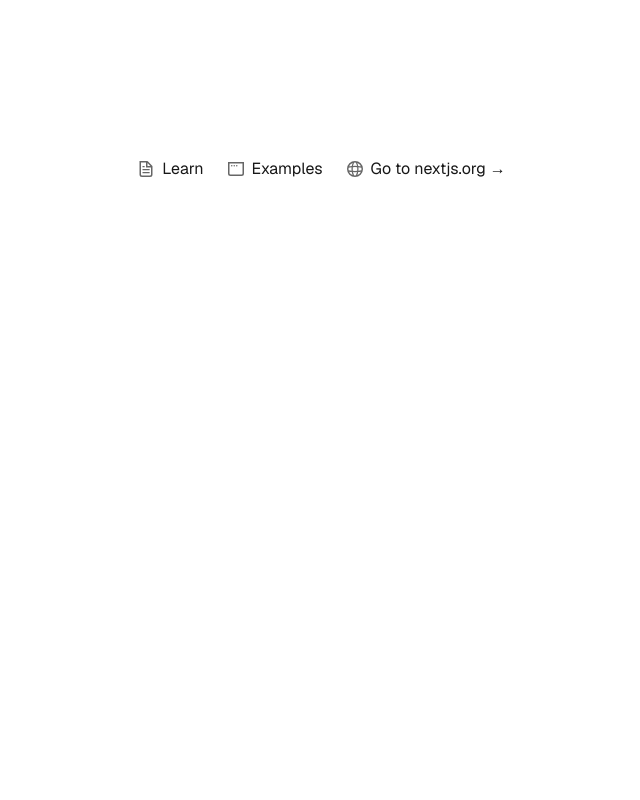
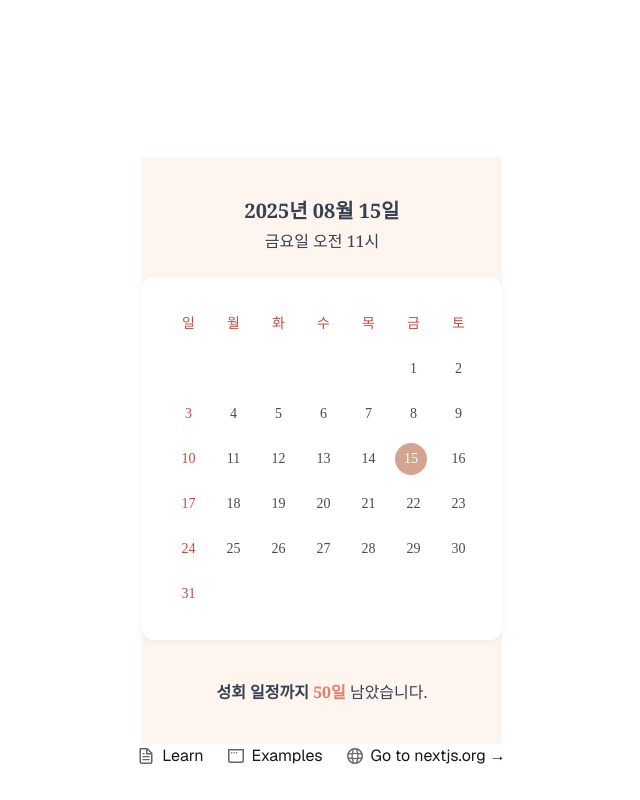
Before and after one commit to Moon301/swmc, a Next.js app: page / in a window 1280 px wide. Shown: the part 699-1499 px from the top of the page, without its empty margins (318-958 px from the left). Before the commit the page ends 912 px from the top, so only its background shows below. Built offline with nearby package versions, Linux system fonts and the light colour scheme.

Commit message:
calendar componets 추가

```diff
--- /dev/null
+++ b/src/app/components/Calendar.tsx
@@ -0,0 +1,69 @@
+'use client';
+import { useEffect, useState } from 'react';
+
+export default function Calendar() {
+    const dDay = new Date('2025-08-15T11:00:00');
+    const [countdown, setCountdown] = useState({
+        days: 0,
+    });
+
+    // 카운트다운 계산
+    useEffect(() => {
+        const updateCountdown = () => {
+            const now = new Date();
+            const diff = dDay.getTime() - now.getTime();
+            const days = Math.floor(diff / (1000 * 60 * 60 * 24));
+
+            setCountdown({ days });
+        };
+
+        updateCountdown();
+        const timer = setInterval(updateCountdown, 1000);
+        return () => clearInterval(timer);
+    }, []);
+
+    return (
+        <section className="flex flex-col items-center bg-[#fdf5ee] text-center py-10 text-gray-700 font-serif">
+            <h2 className="text-xl font-semibold mb-1">2025년 08월 15일 </h2>
+            <p className="text-md mb-6">금요일 오전 11시</p>
+
+            {/* 달력 */}
+            <div className="calendar bg-white rounded-xl shadow p-4 mb-6">
+                <table className="table-fixed text-sm w-full text-gray-700">
+                    <thead>
+                        <tr>
+                            <th className="p-1">일</th><th>월</th><th>화</th><th>수</th><th>목</th><th>금</th><th>토</th>
+                        </tr>
+                    </thead>
+                    <tbody>
+                        {/* 날짜 데이터 - 간단 구현 (10월 기준) */}
+                        <tr>
+                            <td className="text-[#c64a3f]"> &nbsp; </td><td>&nbsp;</td><td>&nbsp;</td><td>&nbsp;</td><td>&nbsp;</td><td>1</td><td>2</td>
+                        </tr>
+                        <tr>
+                            <td>3</td><td>4</td><td>5</td><td>6</td><td>7</td><td>8</td><td>9</td>
+                        </tr>
+                        <tr>
+                            <td className="text-[#c64a3f]">10</td><td>11</td><td>12</td><td>13</td><td>14</td>
+                            <td> <div className="w-8 h-8 flex items-center justify-center bg-[#d3a48f] text-white rounded-full">15</div> </td><td>16</td>
+                        </tr>
+                        <tr>
+                            <td className="text-[#c64a3f]">17</td><td>18</td><td>19</td><td>20</td><td>21</td><td>22</td><td>23</td>
+                        </tr>
+                        <tr>
+                            <td className="text-[#c64a3f]">24</td><td>25</td><td>26</td><td>27</td><td>28</td><td>29</td><td>30</td>
+                        </tr>
+                        <tr>
+                            <td className="text-[#c64a3f]">31</td><td></td><td></td><td></td><td></td><td></td><td></td>
+                        </tr>
+                    </tbody>
+                </table>
+            </div>
+
+            <p className="text-lm mt-10">
+                <span className="font-semibold "> 성회 일정까지 </span>
+                <span className="text-[#e87b6a] font-bold">{countdown.days}일</span> 남았습니다.
+            </p>
+        </section>
+    );
+}
--- a/src/app/globals.css
+++ b/src/app/globals.css
@@ -18,3 +18,45 @@ body {
   color: var(--foreground);
   font-family: Arial, Helvetica, sans-serif;
 }
+
+
+.calendar {
+  background: white;
+  border-radius: 12px;
+  box-shadow: 0 2px 8px rgba(0, 0, 0, 0.05);
+  padding: 1.5rem;
+  margin: 0 auto;
+  max-width: 360px;
+  width: 100%;
+}
+
+.calendar table {
+  width: 100%;
+  table-layout: fixed;
+  border-collapse: collapse;
+}
+
+.calendar td,
+.calendar th {
+  width: 45px;
+  height: 45px;
+  text-align: center;
+  vertical-align: middle;
+  padding: 4px;
+  font-size: 14px;
+  font-family: 'Noto Serif KR', serif;
+  box-sizing: border-box;
+}
+
+.calendar th {
+  color: #c64a3f;
+  font-weight: 500;
+}
+
+.calendar td {
+  color: #4b4b4b;
+}
+
+.calendar td:first-child {
+  color: #c64a3f;
+}
--- a/src/app/page.tsx
+++ b/src/app/page.tsx
@@ -1,11 +1,13 @@
 import Image from "next/image";
 import MainPage from "./components/MainPage";
+import Calendar from "./components/Calendar";
 
 export default function Home() {
   return (
     <div className="items-center justify-items-center min-h-screen p-8  font-[family-name:var(--font-geist-sans)]">
       성령대부흥성회 TEST PAGE
       <MainPage />
+      <Calendar/>
 
       <footer className="row-start-3 flex gap-[24px] flex-wrap items-center justify-center">
         <a
```
